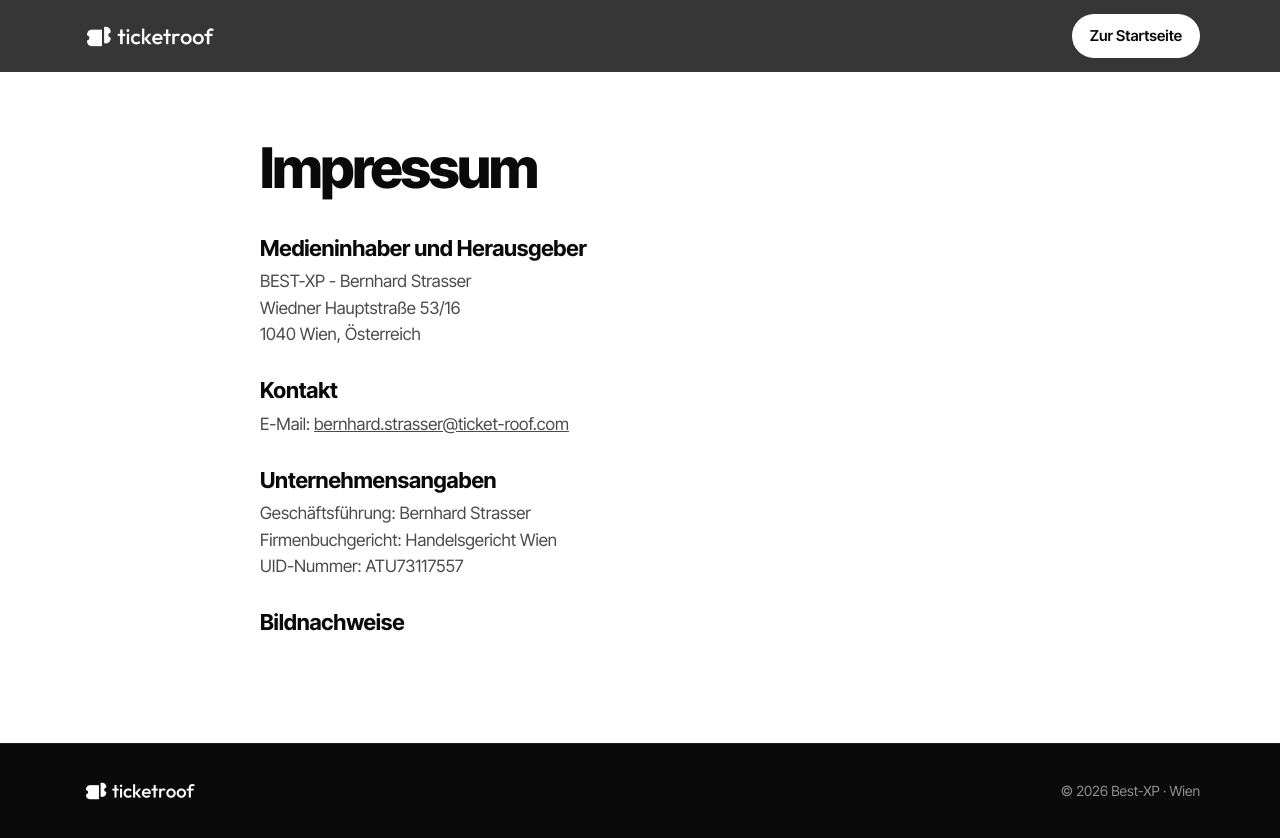
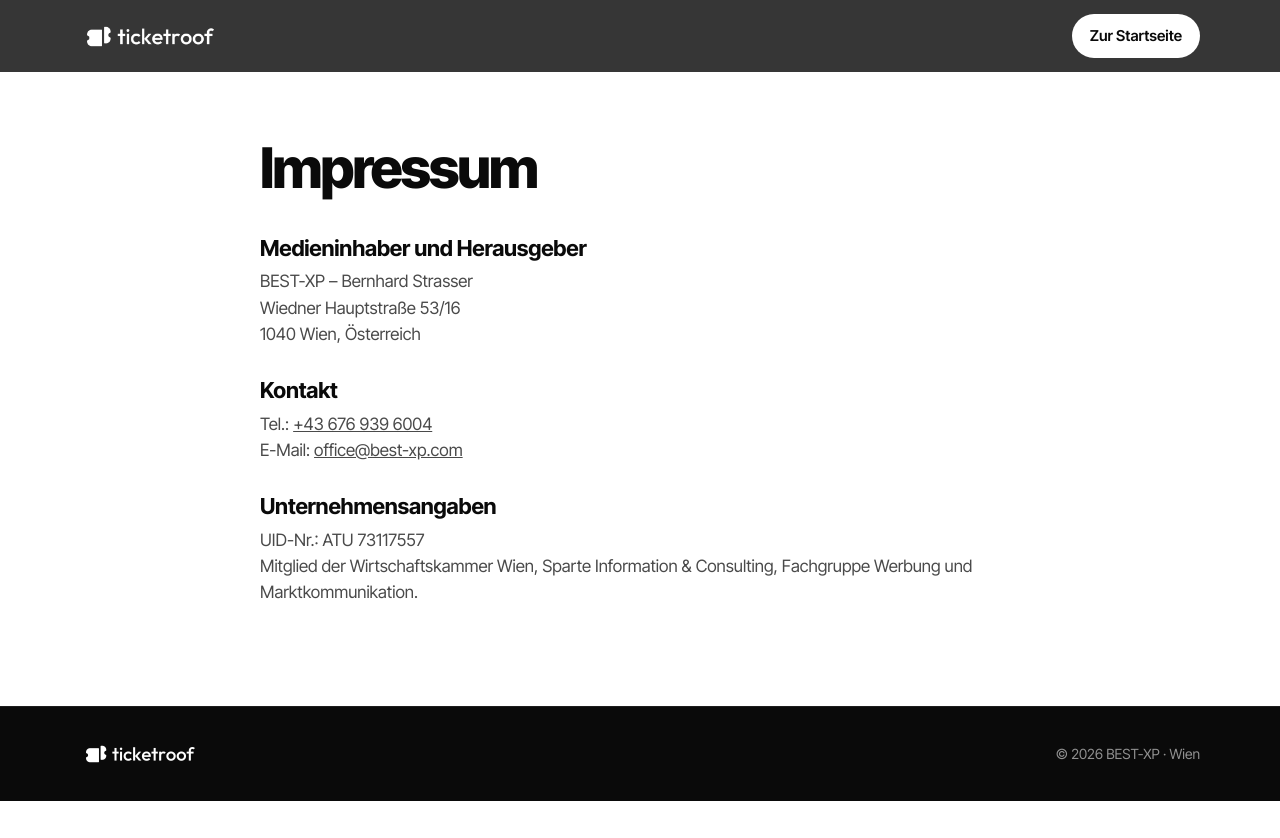
Before and after one commit to EliasKalian/ticketroof, a plain HTML site: page impressum.html in a window 1280 px wide. After the commit the page ends 801 px from the top, so only its background shows below. Drawn offline with Linux system fonts and the light colour scheme.

Commit message:
Update Impressum with BEST-XP details and unify spelling to BEST-XP
Co-Authored-By: Claude Opus 5.5 <noreply@anthropic.com>

```diff
--- a/impressum.html
+++ b/impressum.html
@@ -13,7 +13,6 @@
     .legal h1 { font-size: clamp(36px, 5vw, 56px); margin-bottom: 40px; }
     .legal h2 { font-size: 22px; letter-spacing: -.01em; margin: 32px 0 8px; }
     .legal p { color: var(--text); }
-    .legal .todo { background: #fff4d6; border-radius: 4px; padding: 0 4px; }
   </style>
 </head>
 <body>
@@ -26,17 +25,17 @@
 <main class="wrap legal">
   <h1>Impressum</h1>
   <h2>Medieninhaber und Herausgeber</h2>
-  <p>BEST-XP - Bernhard Strasser<br><span>Wiedner Hauptstraße 53/16</span><br><span>1040</span> Wien, Österreich</p>
+  <p>BEST-XP – Bernhard Strasser<br>Wiedner Hauptstraße 53/16<br>1040 Wien, Österreich</p>
   <h2>Kontakt</h2>
-  <p>E-Mail: <!--email_off--><a href="mailto:bernhard.strasser@ticket-roof.com">bernhard.strasser@ticket-roof.com</a><!--/email_off--></p>
+  <p>Tel.: <a href="tel:+436769396004">+43 676 939 6004</a><br>E-Mail: <!--email_off--><a href="mailto:office@best-xp.com">office@best-xp.com</a><!--/email_off--></p>
   <h2>Unternehmensangaben</h2>
-  <p>Geschäftsführung: <span>Bernhard Strasser</span><br>Firmenbuchgericht: Handelsgericht Wien<br>UID-Nummer: ATU73117557</p>
-  <h2>Bildnachweise</h2>
+  <p>UID-Nr.: ATU 73117557</p>
+  <p>Mitglied der Wirtschaftskammer Wien, Sparte Information &amp; Consulting, Fachgruppe Werbung und Marktkommunikation.</p>
 </main>
 <footer class="footer">
   <div class="wrap footer__inner">
     <img src="assets/img/logo-white.webp" alt="ticketroof" width="140" height="35">
-    <span>© 2026 Best-XP · Wien</span>
+    <span>© 2026 BEST-XP · Wien</span>
   </div>
 </footer>
 </body>
--- a/llms.txt
+++ b/llms.txt
@@ -2,7 +2,7 @@
 
 > ticketroof ist ein Event-Abo als Corporate Benefit für Unternehmen in Wien. Mitarbeiter:innen besuchen Oper, Konzerte, Kabarett, Theater und Sport, ohne selbst Tickets zu kaufen. Das Unternehmen zahlt einen fixen Monatsbetrag pro Paket, die Mitarbeiter:innen zahlen nichts dazu.
 
-Anbieter ist BEST-XP - Bernhard Strasser, Wiedner Hauptstraße 53/16, 1040 Wien, Österreich. Die Website richtet sich an Unternehmen und HR-Abteilungen (B2B) und ist auf Deutsch.
+Anbieter ist BEST-XP – Bernhard Strasser, Wiedner Hauptstraße 53/16, 1040 Wien, Österreich. Die Website richtet sich an Unternehmen und HR-Abteilungen (B2B) und ist auf Deutsch.
 
 ## Angebot
 
@@ -30,7 +30,7 @@ Start in vier Wochen: Woche 1 Kick-off (Vertrag, Paket, Pilotgruppe), Woche 2 Ei
 
 ## Kontakt
 
-- Bernhard Strasser, Best-XP: bernhard.strasser@ticket-roof.com
+- Bernhard Strasser, BEST-XP: bernhard.strasser@ticket-roof.com
 
 ## Optional
 
```
Also changed, not shown: index.html (+3 -3 lines).
